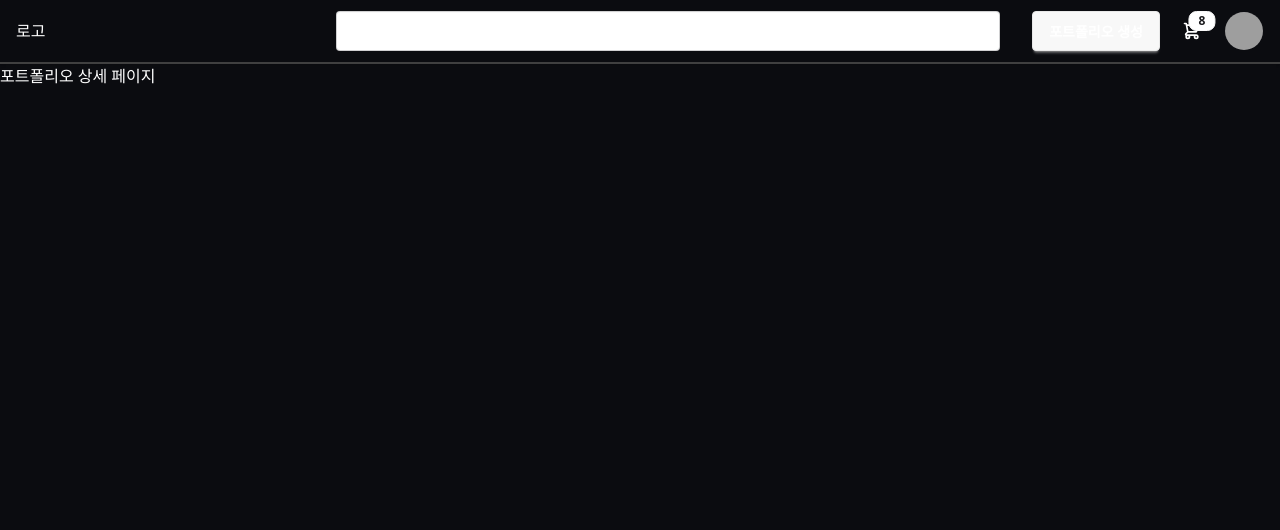
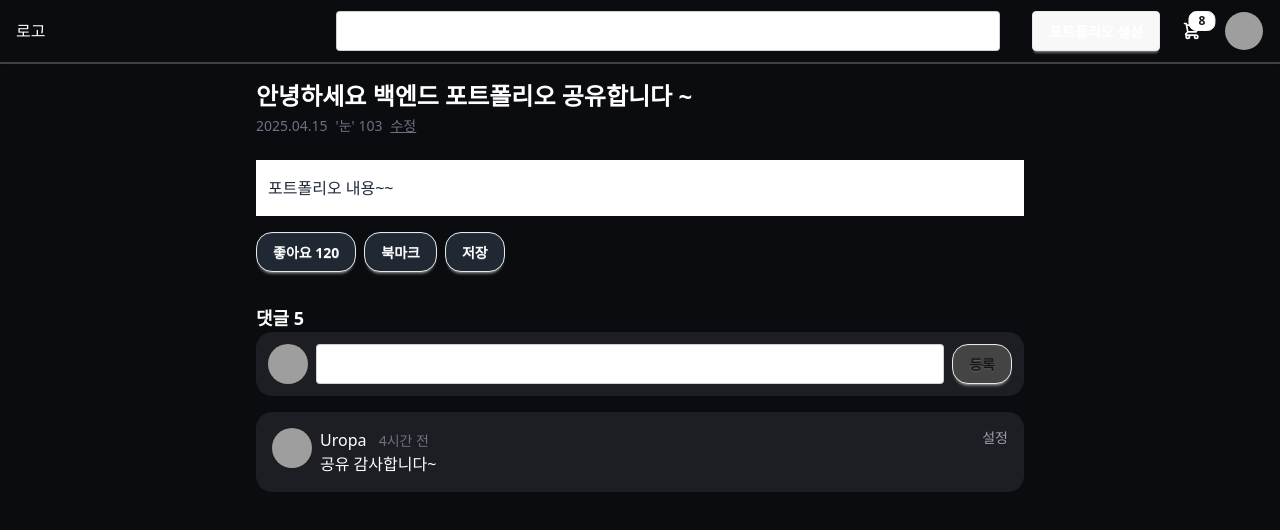
Before and after one commit to GitPRism/frontend, a React (Vite) app: page /detail in a window 1280 px wide. Shown: the top 530 px of the page. Built offline with nearby package versions, Linux system fonts and the light colour scheme; no server answers; grey boxes are pictures that could not be loaded.

Commit message:
design: 포트폴리오 상세페이지 설정

```diff
--- a/src/components/common/Button.tsx
+++ b/src/components/common/Button.tsx
@@ -3,7 +3,7 @@ interface ButtonProps {
   onClick?: () => void;
   type?: "button" | "submit";
   bgColor?: string;
-  textColor?: "white" | "button-text";
+  textColor?: string;
   rounded?: string;
 }
 
@@ -19,7 +19,7 @@ function Button({
     <button
       onClick={onClick}
       type={type}
-      className={`btn ${bgColor} text-${textColor} ${rounded} `}
+      className={`btn ${bgColor} text-${textColor} ${rounded}`}
     >
       {children}
     </button>
--- a/src/index.css
+++ b/src/index.css
@@ -7,7 +7,7 @@
   --color-rank-border: #686868;
   --color-rank-text: #e7e7e7;
   --color-rank-divider: #949494;
-  --color-button-text: #0aff68;
+  --color-button-text-green: #0aff68;
   --color-home-text-sub: #969696;
   --color-myportfolio-text-sub: #696969;
   --color-button-bg-second: #1f2833;
--- /dev/null
+++ b/src/pages/Detail/Comment/InputForm.tsx
@@ -0,0 +1,20 @@
+import Avatar from "@/components/common/Avatar";
+import Button from "@/components/common/Button";
+
+function InputForm() {
+  return (
+    <form className="flex items-center gap-2 mb-4 bg-section-bg p-3 rounded-2xl">
+      <Avatar src="https://img.daisyui.com/images/stock/photo-1534528741775-53994a69daeb.webp" />
+      <input type="text" placeholder="Type here" className="input flex-1" />
+      <Button
+        textColor="button-text-green"
+        bgColor="bg-[#444444]"
+        rounded="rounded-2xl"
+      >
+        등록
+      </Button>
+    </form>
+  );
+}
+
+export default InputForm;
--- /dev/null
+++ b/src/pages/Detail/Comment/Item.tsx
@@ -0,0 +1,18 @@
+import Avatar from "@/components/common/Avatar";
+
+function Item() {
+  return (
+    <li className="flex items-start gap-2">
+      <Avatar src="https://img.daisyui.com/images/stock/photo-1534528741775-53994a69daeb.webp" />
+      <div className="flex-1">
+        <p className="font-medium">
+          Uropa <span className="text-sm text-gray-500 ml-2">4시간 전</span>
+        </p>
+        <p>공유 감사합니다~</p>
+      </div>
+      <span className="text-sm text-gray-400 cursor-pointer">설정</span>
+    </li>
+  );
+}
+
+export default Item;
--- /dev/null
+++ b/src/pages/Detail/Comment/List.tsx
@@ -0,0 +1,11 @@
+import Item from "./Item";
+
+function List() {
+  return (
+    <ul className="space-y-4 bg-section-bg p-4 rounded-2xl">
+      <Item />
+    </ul>
+  );
+}
+
+export default List;
--- /dev/null
+++ b/src/pages/Detail/Comment/index.tsx
@@ -0,0 +1,14 @@
+import InputForm from "./InputForm";
+import List from "./List";
+
+function Comment() {
+  return (
+    <section aria-label="댓글 영역" className="mt-8">
+      <p className="text-lg font-semibold">댓글 5</p>
+      <InputForm />
+      <List />
+    </section>
+  );
+}
+
+export default Comment;
--- /dev/null
+++ b/src/pages/Detail/Content.tsx
@@ -0,0 +1,24 @@
+import Button from "@/components/common/Button";
+
+function Content() {
+  return (
+    <article className="mb-6">
+      <p className="text-base text-gray-800 py-4 px-3 bg-white">
+        포트폴리오 내용~~
+      </p>
+      <div className="flex gap-2 mt-4">
+        <Button rounded="rounded-2xl" bgColor="bg-button-bg-second">
+          좋아요 120
+        </Button>
+        <Button rounded="rounded-2xl" bgColor="bg-button-bg-second">
+          북마크
+        </Button>
+        <Button rounded="rounded-2xl" bgColor="bg-button-bg-second">
+          저장
+        </Button>
+      </div>
+    </article>
+  );
+}
+
+export default Content;
--- /dev/null
+++ b/src/pages/Detail/Title.tsx
@@ -0,0 +1,16 @@
+function Title() {
+  return (
+    <header className="mb-6">
+      <h1 className="text-2xl font-semibold">
+        안녕하세요 백엔드 포트폴리오 공유합니다 ~
+      </h1>
+      <div className="text-sm text-gray-500 mt-1 flex gap-2 items-center">
+        <span>2025.04.15</span>
+        <span>'눈' 103</span>
+        <span className="underline cursor-pointer">수정</span>
+      </div>
+    </header>
+  );
+}
+
+export default Title;
--- a/src/pages/Detail/index.tsx
+++ b/src/pages/Detail/index.tsx
@@ -1,5 +1,18 @@
+import Title from "./Title";
+import Content from "./Content";
+import Comment from "./Comment";
+
 function Detail() {
-  return <div>포트폴리오 상세 페이지</div>;
+  return (
+    <main className="mt-4 max-w-3xl m-auto">
+      {/* 게시글 헤더 */}
+      <Title />
+      {/* 본문 */}
+      <Content />
+      {/* 댓글 섹션 */}
+      <Comment />
+    </main>
+  );
 }
 
 export default Detail;
```
